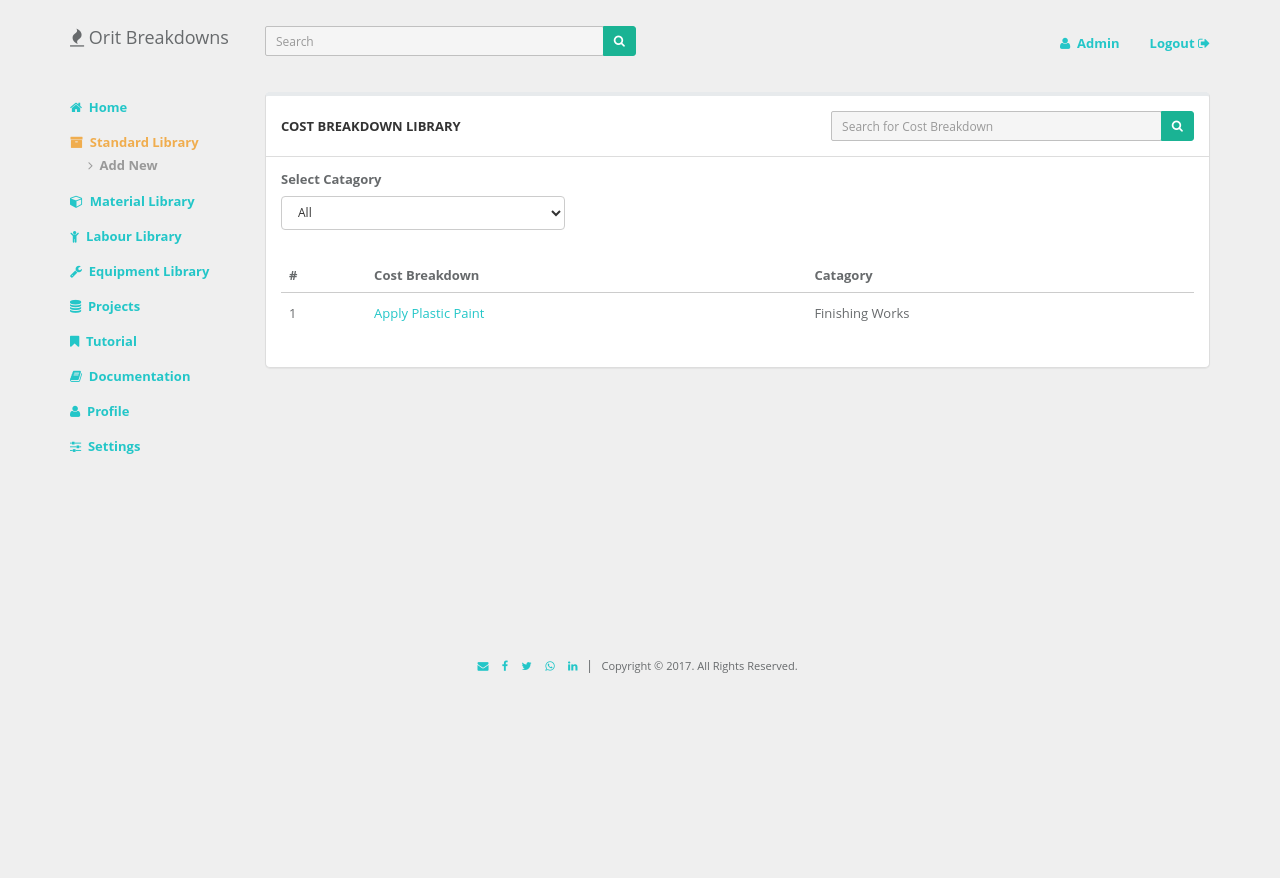
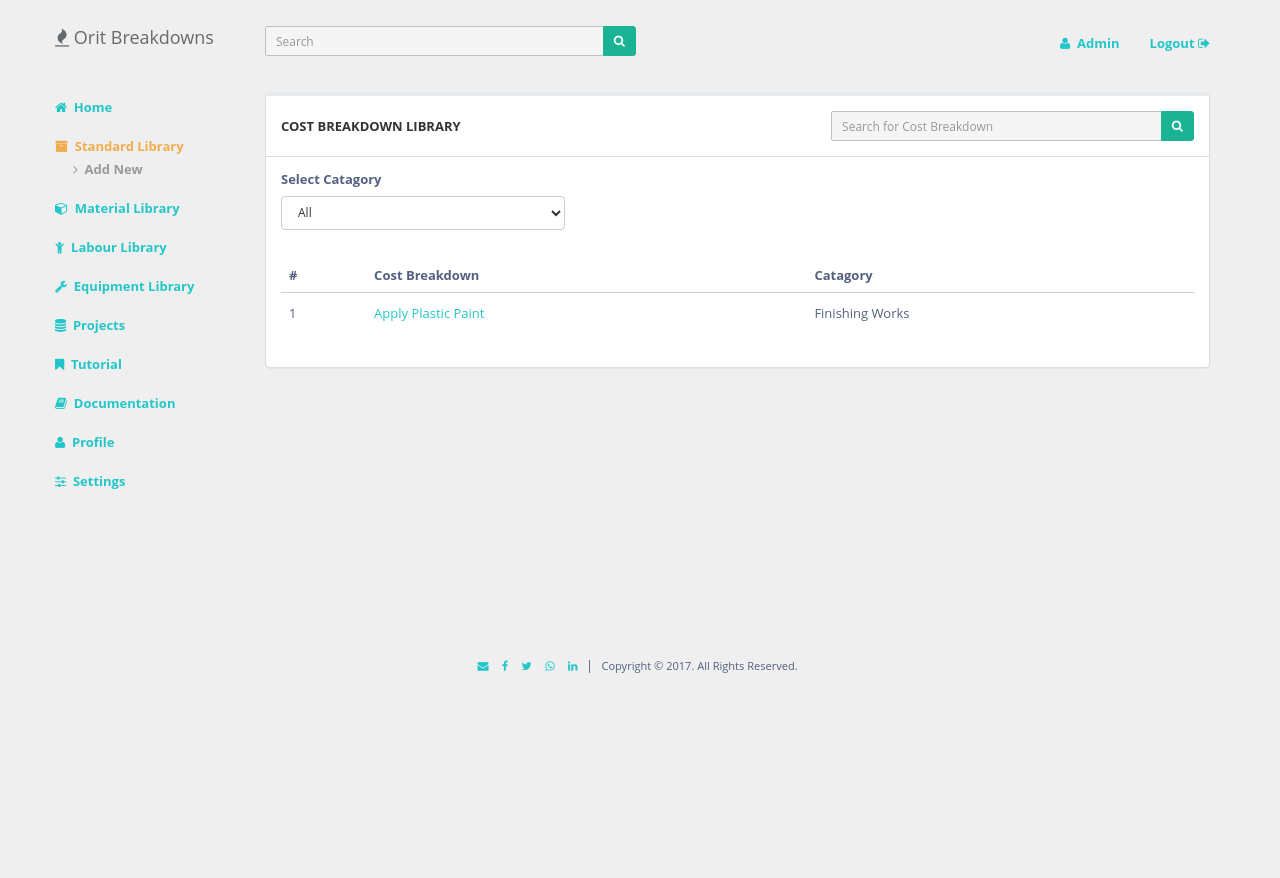
Before and after one commit to eyobofficial/orit-breakdowns, a Django app: a page that uses breakdowns/templates/base.html in a window 1280 px wide. Run offline with Django 3.2, Linux system fonts and the light colour scheme; a user stored in the database is signed in; data comes from the database, SQL or seed files in the repository; both versions use the stored data as it was after the commit; some libraries are stand-ins or nearby versions.

Commit message:
Make account side navigation fixed using navbar-fixed-side.css library

```diff
--- a/breakdowns/templates/base.html
+++ b/breakdowns/templates/base.html
@@ -26,6 +26,9 @@
     <!-- BOOTSTRAP SELECT -->
     <link rel="stylesheet" type="text/css" href="{% static 'css/bootstrap-select.min.css' %}">
 
+    <!-- NAVBAR-FIXED-SIDE -->
+    <link rel="stylesheet" type="text/css" href="{% static 'css/navbar-fixed-side.css' %}">
+
     <!-- DEFAULT STYLE -->
     {% block default_style %}
     <link rel="stylesheet" type="text/css" href="{% static 'css/default.css' %}">
@@ -48,7 +51,8 @@
 
                 <!-- PAGE NAVIGATION -->
                 {% block page_nav %}
-                <nav class="col-sm-2 account-left-col height-lg" id="account-nav">
+                <section class="col-sm-2 account-left-col height-lg" id="account-col">
+                    <div id="account-container" class="section-container navbar-fixed-side">
                         <h2 class="h4"><a id="account-brand" href="{% url 'breakdowns:index' %}"><span class="fa fa-fire"></span> Orit Breakdowns</a></h2>
 
                         <nav id="side-nav">
@@ -115,7 +119,8 @@
                                 <li><a href="#"><span class="fa fa-sliders"></span>&nbsp; Settings</a></li>
                             </ul>
                         </nav>
-                </nav><!-- /#account-nav -->
+                    </div><!-- /.account-container -->
+                </section><!-- /#account-nav -->
                 {% endblock page_nav %}<!-- /END PAGE NAVIGATION -->
 
                 <!-- PAGE MAIN CONTENT -->
--- a/breakdowns/templates/breakdowns/cost_breakdown_list.html
+++ b/breakdowns/templates/breakdowns/cost_breakdown_list.html
@@ -5,7 +5,7 @@
 {% endblock title %}
 
 {% block content %}
-<div class="panel panel-default panel-list" id="cost-breakdown-list-panel">
+<div class="panel panel-default panel-list h-100" id="cost-breakdown-list-panel">
     <div class="panel-heading panel-heading-with-search">
         <div class="row">
             <div class="col-sm-7 breath-up-xs">
--- a/static/css/default.css
+++ b/static/css/default.css
@@ -106,6 +106,7 @@ body {
 	line-height: 1.2em;
 	background: #efefef;
 	color: #676a6c;
+	color: #525f7f;
 }
 
 h1,
@@ -544,13 +545,17 @@ a.btn-danger,
 }
 
 /****************************** Side Nav Style *************************/
+#account-container {
+	width: auto;
+}
+
 #side-nav {
 	margin-top: 4em;
 }
 #side-nav li {
 	font-size: 13px;
 	font-weight: bold;
-	margin-bottom: 1.5em;
+	margin-bottom: 1.8em;
 }
 
 #side-nav li.active > a {
```
Also changed, not shown: static/css/navbar-fixed-side.css (added, +1 -0 lines), db.sqlite3. Lines whose indentation alone changed are shown as unchanged.
